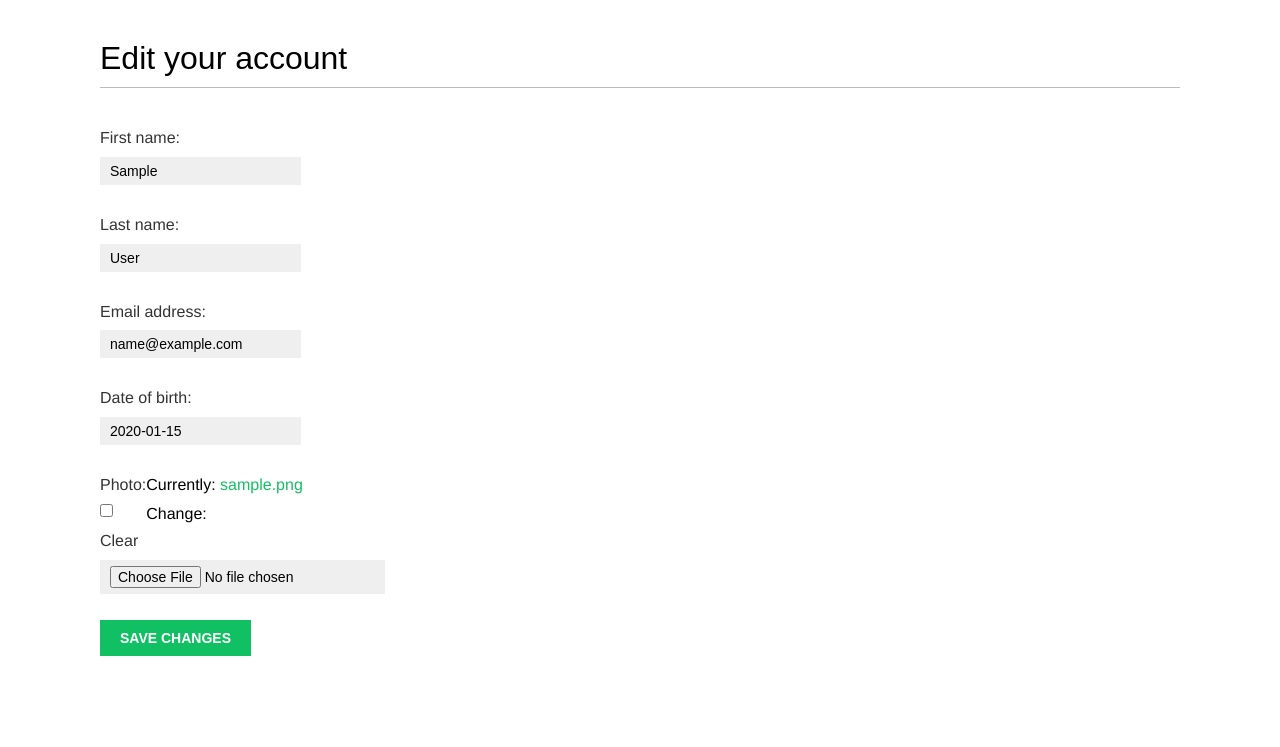
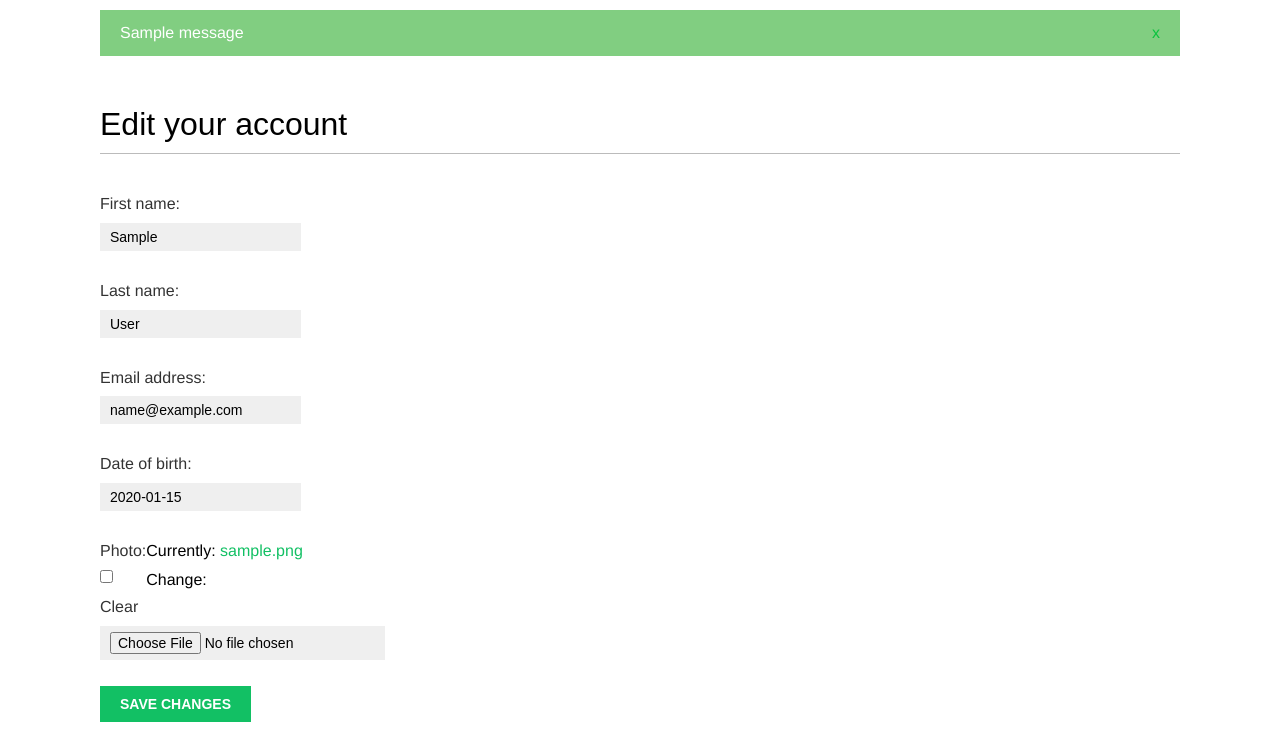
Before and after one commit to darkvuk/Not-Pinterest, a Django app: page /account/edit/ in a window 1280 px wide. Shown: the part 48-795 px from the top of the page. Before the commit the page ends 704 px from the top, so only its background shows below. Run offline with Django 5.2, Linux system fonts and the light colour scheme; a user stored in the database is signed in; tables that the repository leaves empty hold one stand-in row (values such as "Sample post"); one stand-in notice (Sample message) is shown; some web fonts are replaced.

Commit message:
Add Messages for User Edit

```diff
--- a/account/templates/base.html
+++ b/account/templates/base.html
@@ -33,6 +33,18 @@
             {% endif %}
         </span>
     </div>
+
+    {% if messages %}
+        <ul class="messages">
+            {% for message in messages %}
+                <li class="{{ message.tags }}">
+                    {{ message | safe }}
+                    <a href="#" class="close">x</a>
+                </li>
+            {% endfor %}
+        </ul>
+    {% endif %}
+
     <div id="content">
         {% block content %}
         {% endblock %}
--- a/account/views.py
+++ b/account/views.py
@@ -1,3 +1,4 @@
+from django.contrib import messages
 from django.contrib.auth.decorators import login_required
 from django.shortcuts import render
 from .forms import (
@@ -54,6 +55,12 @@ def edit(request):
         if user_form.is_valid() and profile_form.is_valid():
             user_form.save()
             profile_form.save()
+            messages.success(
+                request,
+                'Profile updated successfully.'
+            )
+        else:
+            messages.error(request, 'Error updating your profile.')
     else:
         user_form = UserEditForm(instance=request.user)
         profile_form = ProfileEditForm(instance=request.user.profile)
```
